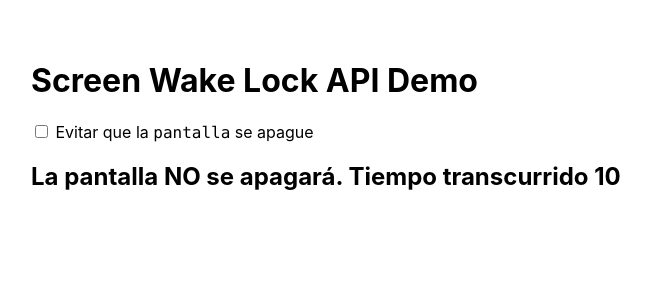
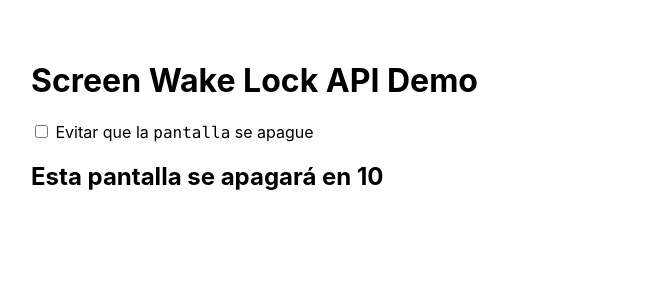
Before and after one commit to chicus12/pwa-apis, a React (Create React App) app: page /wake-lock in a window 1280 px wide. Shown: the top 300 px of the page, without its empty margins (9-660 px from the left). Built offline with nearby package versions, Linux system fonts and the light colour scheme.

Commit message:
Se agrega en el demo de wake lock el tiempo transcurrido

```diff
--- a/src/WakeLock.js
+++ b/src/WakeLock.js
@@ -66,9 +66,9 @@ export default function WakeLock() {
         Evitar que la <code>pantalla</code> se apague
       </label>
       {isWakeLocked ? (
+        <h2>La pantalla NO se apagará. Tiempo transcurrido {secondsToSleep}</h2>
+      ) : (
         <h2>Esta pantalla se apagará en {secondsToSleep}</h2>
-      ) : (
-        <h2>La pantalla NO se apagará. Tiempo transcurrido {secondsToSleep}</h2>
       )}
     </div>
   )
```
